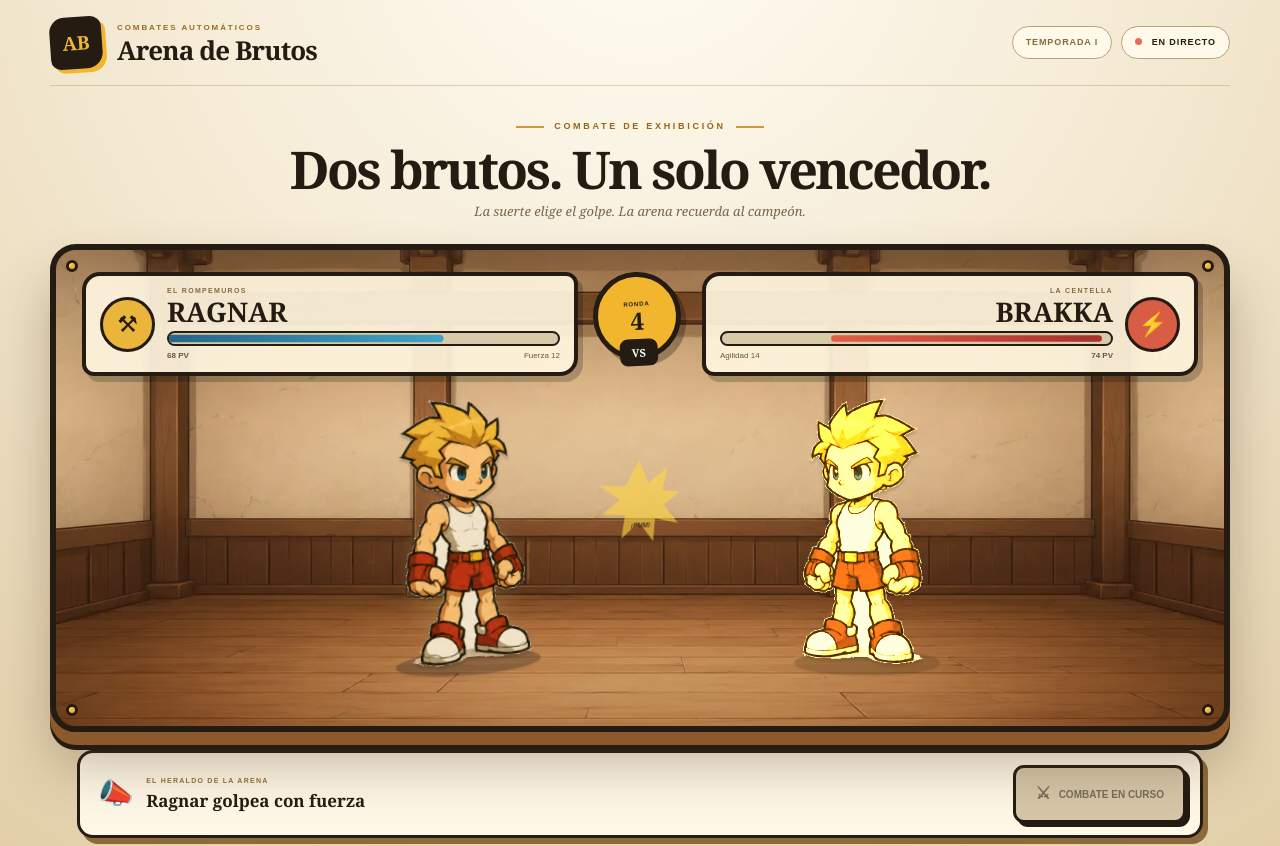
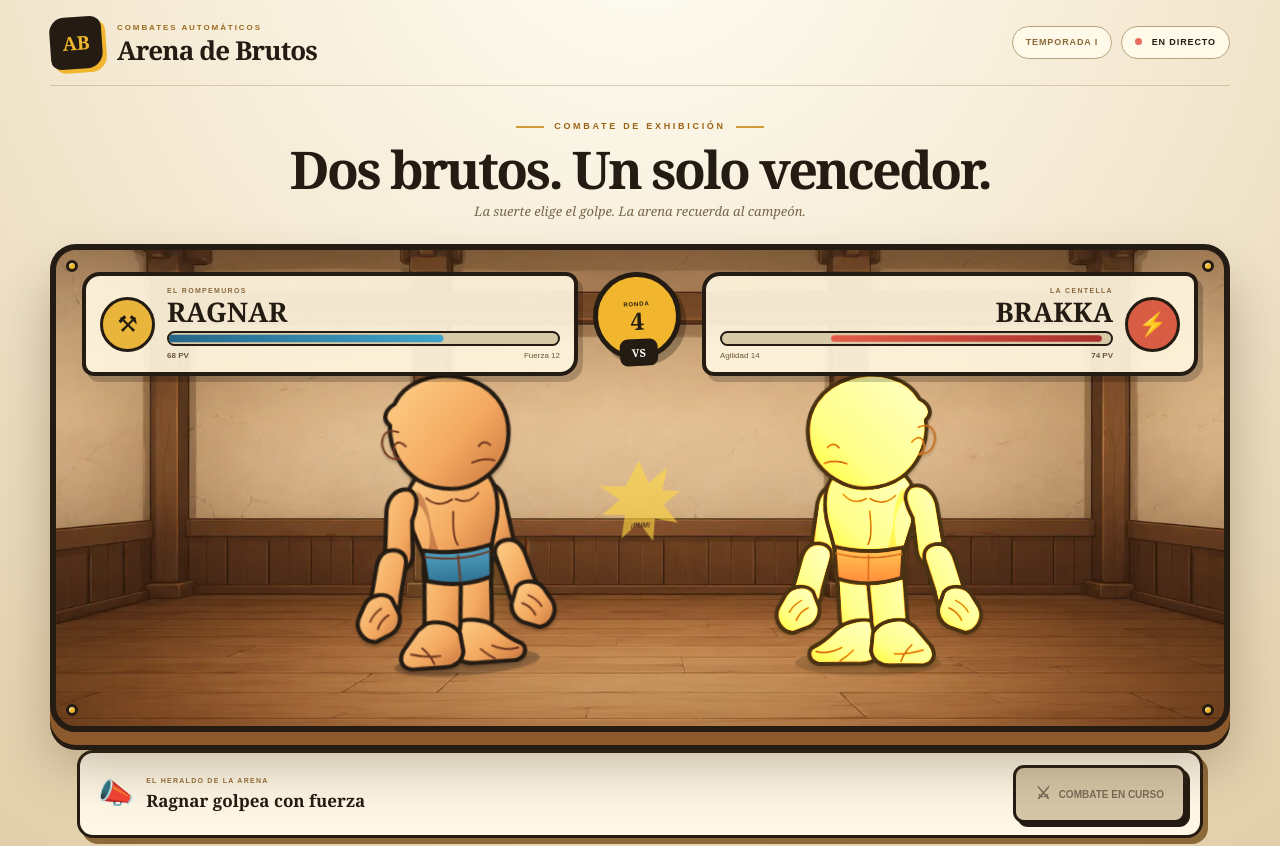
Before and after one commit to Ivanvaru/demo.arena.bruto, a Next.js app: page / in a window 1280 px wide. Shown: the top 846 px of the page. Built offline with nearby package versions, Linux system fonts and the light colour scheme.

Commit message:
Sustituir PNG por rig SVG articulado

```diff
--- a/app/page.tsx
+++ b/app/page.tsx
@@ -12,7 +12,47 @@ const wait=(ms:number)=>new Promise(r=>setTimeout(r,ms));
 function Brute({side,variant,attacking,hit,defeated}:{side:"left"|"right";variant:"ragnar"|"brakka";attacking:boolean;hit:boolean;defeated:boolean}){
   return <div className={`fighter ${side} ${variant} ${attacking?"attack":""} ${hit?"hit":""} ${defeated?"defeated":""}`} aria-hidden="true">
     <div className="fighter-aura"/><div className="shadow"/>
-    <img className="fighter-skin" src="/characters/skin-principal.png" alt="" draggable={false}/>
+    <svg className="brute-rig" viewBox="0 0 240 360" role="presentation">
+      <defs>
+        <linearGradient id={`skin-${side}`} x1="0" y1="0" x2="1" y2="1"><stop stopColor="#ffd08a"/><stop offset=".58" stopColor="#f3a85f"/><stop offset="1" stopColor="#c8753f"/></linearGradient>
+        <linearGradient id={`cloth-${side}`} x1="0" y1="0" x2="0" y2="1"><stop stopColor="var(--cloth-light)"/><stop offset="1" stopColor="var(--cloth)"/></linearGradient>
+      </defs>
+      <g className="rig-root">
+        <g className="limb leg leg-back">
+          <path className="skin" d="M126 210 C145 207 158 220 157 248 L154 294 C153 314 143 329 125 327 C111 325 107 313 111 294 L114 247 C113 228 114 215 126 210Z"/>
+          <g className="joint foot foot-back"><path className="skin" d="M112 300 C122 295 146 298 158 310 C168 320 175 326 184 330 C193 334 192 348 178 351 L127 350 C111 349 102 341 105 329Z"/><path className="detail" d="M151 331q18 9 31 5M137 334q8 8 16 13"/></g>
+        </g>
+        <g className="limb arm arm-back-rig">
+          <path className="skin" d="M151 137 C166 132 178 142 182 158 L190 209 C193 222 185 231 174 231 C163 231 158 223 157 211 L153 174 C143 155 142 144 151 137Z"/>
+          <g className="joint forearm"><path className="skin" d="M176 207 C190 203 199 211 203 226 L213 259 C219 276 208 290 194 287 C183 285 180 275 178 262 L168 229 C164 218 167 210 176 207Z"/>
+            <g className="joint fist"><path className="skin" d="M189 264 C197 254 215 256 222 267 L231 282 C238 296 228 312 214 313 L195 306 C184 301 179 288 184 278Z"/><path className="detail" d="M203 274q10 5 15 14M195 283q10 4 15 15"/></g>
+          </g>
+        </g>
+        <g className="limb leg leg-front">
+          <path className="skin" d="M91 210 C109 207 122 219 121 247 L116 295 C116 315 105 329 87 327 C73 325 69 313 73 294 L77 247 C76 228 79 215 91 210Z"/>
+          <g className="joint foot"><path className="skin" d="M75 298 C86 295 107 299 114 313 L116 335 C114 347 104 353 91 352 L52 351 C39 348 38 336 45 327 L64 305Z"/><path className="detail" d="M53 333q19 6 35 5M67 327q8 7 13 20"/></g>
+        </g>
+        <g className="torso-rig">
+          <path className="skin" d="M76 125 C90 115 105 115 120 121 C137 113 156 116 166 129 C176 146 174 172 166 194 L159 220 C144 231 96 231 79 219 L70 190 C61 163 62 140 76 125Z"/>
+          <path className="shade" d="M78 154 C90 168 92 192 84 215 L100 224 L91 184 C90 163 87 145 78 138Z"/>
+          <path className="detail" d="M88 148q15 14 31 4M151 147q-12 14-28 5M119 167q-4 32 2 40"/>
+          <path className="briefs" d="M78 210 Q120 220 161 210 L158 248 Q120 260 80 247Z" fill={`url(#cloth-${side})`}/>
+          <path className="detail" d="M80 218q41 10 79 0M120 220v30"/>
+          <g className="joint head-rig">
+            <path className="neck skin" d="M98 119 L99 99 L143 99 L143 121 Q121 137 98 119Z"/>
+            <path className="shade" d="M100 102q20 17 43 9v13q-23 13-44-4Z"/>
+            <path className="skin head-shape" d="M62 31 C76 7 111 -3 145 8 C181 20 199 48 194 82 C191 106 176 124 151 135 C125 146 91 137 74 119 C58 103 50 78 54 56 C46 49 48 38 62 31Z"/>
+            <path className="detail" d="M63 65q-18-8-21 11q0 20 20 22q-10-5-6-16q5-10 14 1M157 92q7-8 14 0M147 111q15-5 27 0"/>
+          </g>
+        </g>
+        <g className="limb arm arm-front-rig">
+          <path className="skin" d="M70 137 C55 132 43 142 39 158 L31 209 C28 222 36 231 47 231 C58 231 63 223 64 211 L68 174 C78 155 79 144 70 137Z"/>
+          <g className="joint forearm"><path className="skin" d="M45 207 C31 203 22 211 18 226 L8 259 C2 276 13 290 27 287 C38 285 41 275 43 262 L53 229 C57 218 54 210 45 207Z"/>
+            <g className="joint fist"><path className="skin" d="M32 264 C24 254 6 256-1 267 L-10 282 C-17 296-7 312 7 313 L26 306 C37 301 42 288 37 278Z"/><path className="detail" d="M18 274q-10 5-15 14M26 283q-10 4-15 15"/></g>
+          </g>
+        </g>
+      </g>
+    </svg>
   </div>;
 }
 
```
Also changed, not shown: app/globals.css.
